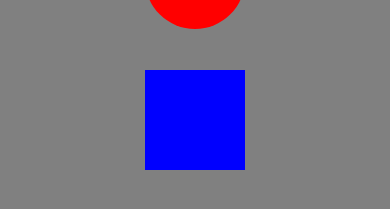
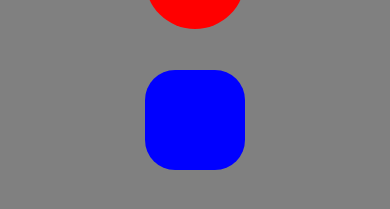
Before and after one commit to Kaiquealm708/CARDMOB, a React Native app in the folder Etapa2/app-react/: screen / in a window 390 px wide. Shown: the part 439-648 px from the top of the page. Built offline with nearby package versions, Linux system fonts and the light colour scheme.

Commit message:
View basic examples

```diff
--- a/Etapa2/app-react/App.js
+++ b/Etapa2/app-react/App.js
@@ -36,6 +36,7 @@ const styles = StyleSheet.create({
     width: 100,
     height: 100,
     backgroundColor: 'blue',
+    borderRadius: 30,
   },
   blackbox: {
     width: 100,
```
